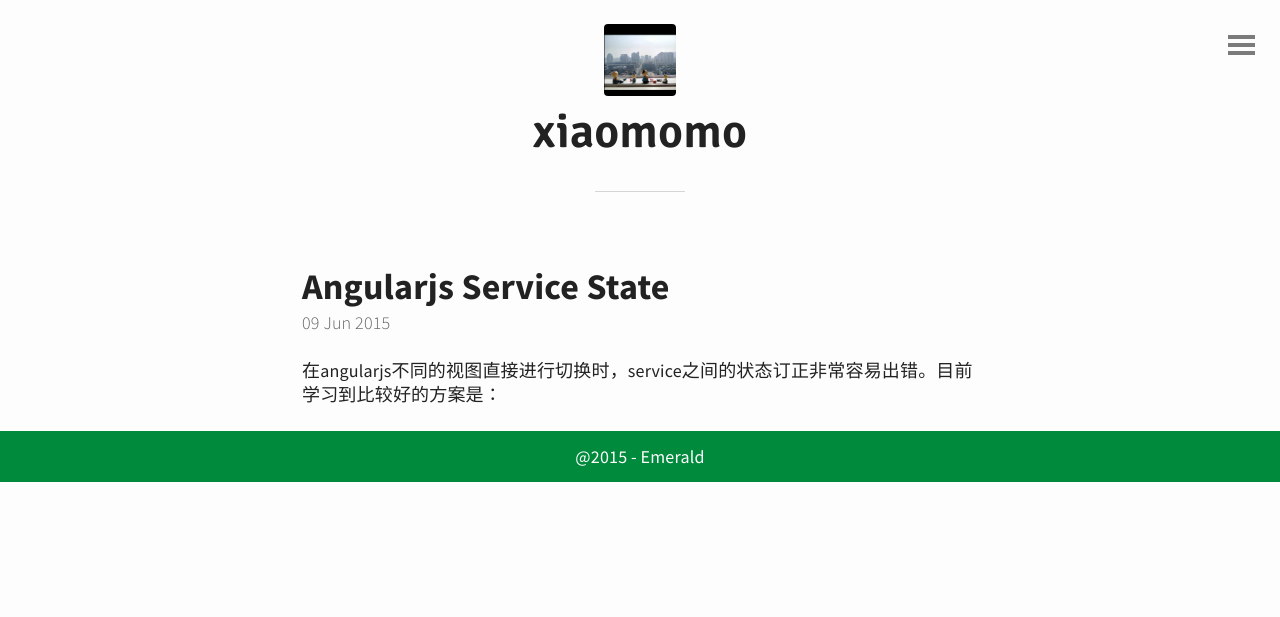
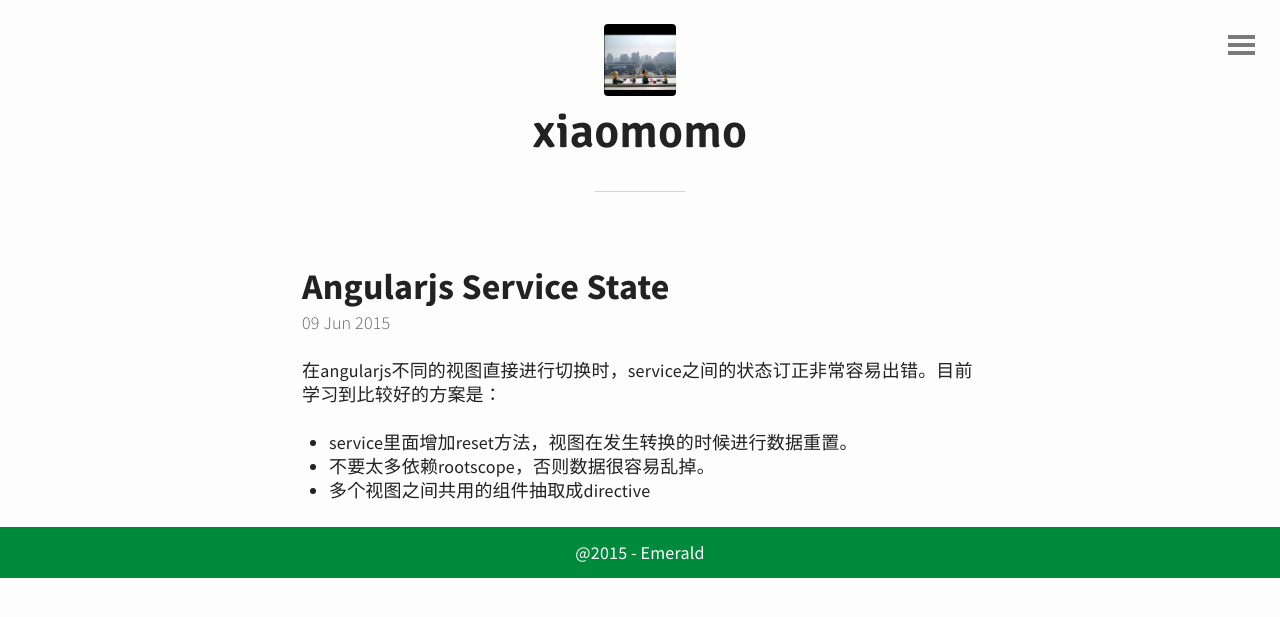
Before and after one commit to xiaomomo/blog, a Jekyll site: the page built from _posts/2015-06-09-angularjs-service-state.md, in a window 1280 px wide. Shown: the top 617 px of the page. Built offline with Jekyll 4.4.1, drawn with Linux system fonts in a browser that asks for light colours.

Commit message:
edit post

```diff
--- a/_posts/2015-06-09-angularjs-service-state.md
+++ b/_posts/2015-06-09-angularjs-service-state.md
@@ -1 +1,4 @@
 在angularjs不同的视图直接进行切换时，service之间的状态订正非常容易出错。目前学习到比较好的方案是：
+- service里面增加reset方法，视图在发生转换的时候进行数据重置。
+- 不要太多依赖rootscope，否则数据很容易乱掉。
+- 多个视图之间共用的组件抽取成directive
```
